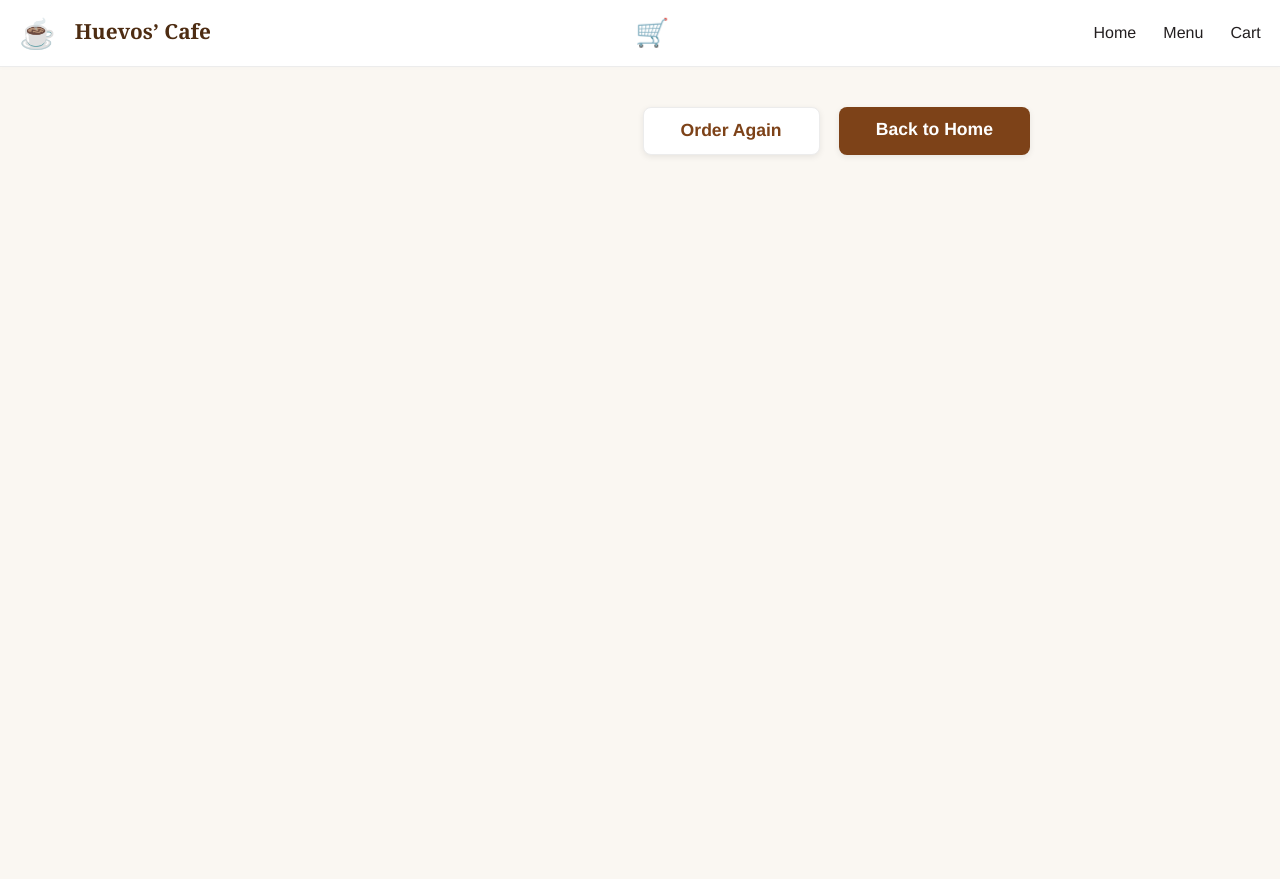
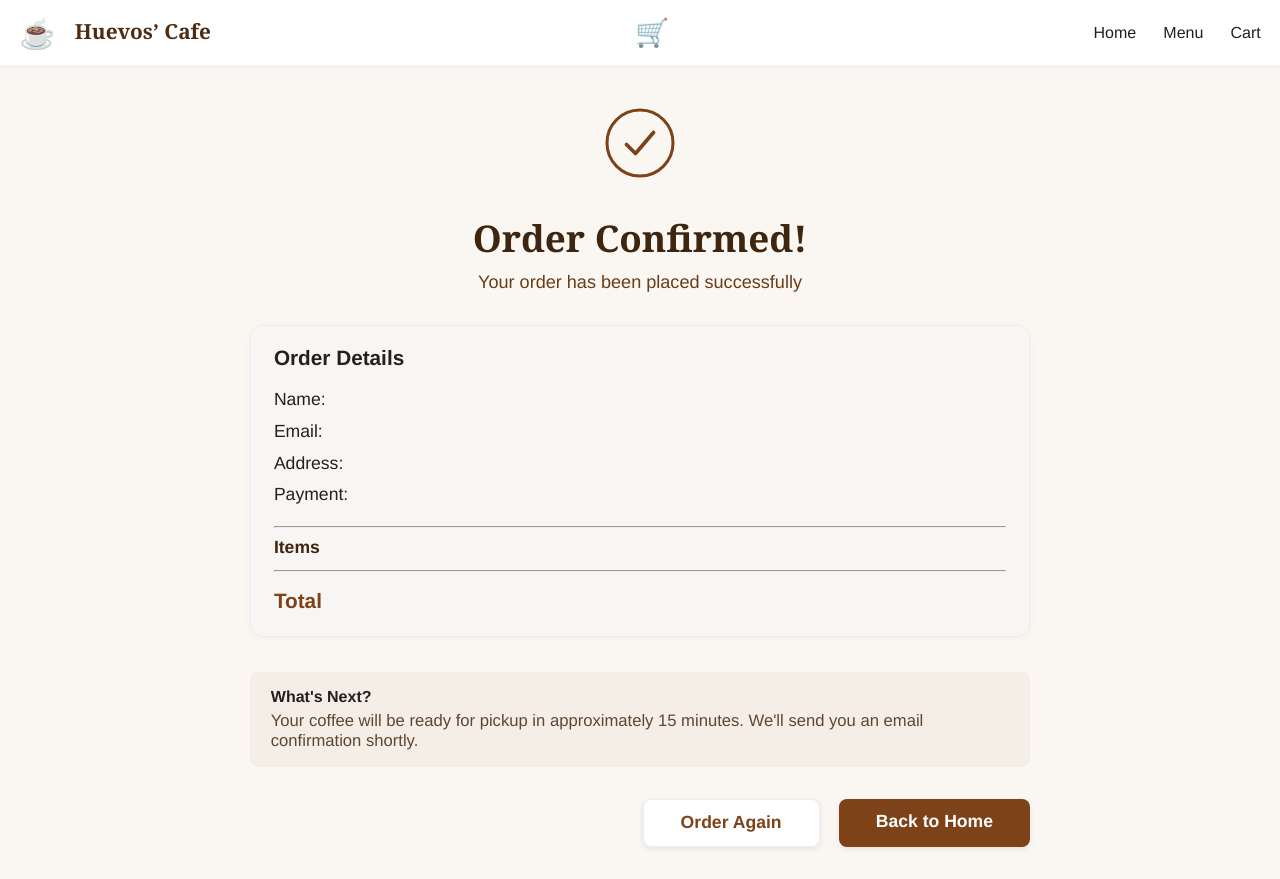
Before and after one commit to DDBSchool/Group-6--RWD-WAD-1st-Sem-Midterm-Project--S.Y-2025-2026, a plain HTML site: page confirmation.html in a window 1280 px wide. Before the commit the page ends 800 px from the top, so only its background shows below. Drawn offline with Linux system fonts and the light colour scheme.

Commit message:
Update confirmation.html

```diff
--- a/confirmation.html
+++ b/confirmation.html
@@ -30,7 +30,55 @@
     </header>
     <main>
         <section class="confirmation-main">
-
+            <div class="confirmation-header">
+                <div class="confirmation-icon">
+                    <svg height="72" viewBox="0 0 48 48" width="72" fill="none">
+                        <circle cx="24" cy="24" r="22" stroke="#7d4218" stroke-width="2" fill="none" />
+                        <path d="M15 25l6 6 12-14" stroke="#7d4218" stroke-width="2.5" fill="none"
+                            stroke-linecap="round" stroke-linejoin="round" />
+                    </svg>
+                </div>
+                <h1 class="confirmation-title">Order Confirmed!</h1>
+                <div class="confirmation-sub">Your order has been placed successfully</div>
+            </div>
+            <div class="confirmation-details-card">
+                <div class="confirmation-details-title">Order Details</div>
+                <table class="confirmation-details-table">
+                    <tbody>
+                        <tr>
+                            <td>Name:</td>
+                            <td id="conf-name"></td>
+                        </tr>
+                        <tr>
+                            <td>Email:</td>
+                            <td id="conf-email"></td>
+                        </tr>
+                        <tr>
+                            <td>Address:</td>
+                            <td id="conf-address"></td>
+                        </tr>
+                        <tr>
+                            <td>Payment:</td>
+                            <td id="conf-payment"></td>
+                        </tr>
+                    </tbody>
+                </table>
+                <hr>
+                <div class="confirmation-items-title">Items</div>
+                <div id="conf-items"></div>
+                <hr>
+                <div class="confirmation-total-row">
+                    <span>Total</span>
+                    <span id="conf-total"></span>
+                </div>
+            </div>
+            <div class="confirmation-next-card">
+                <div class="confirmation-next-title">What's Next?</div>
+                <div class="confirmation-next-desc">
+                    Your coffee will be ready for pickup in approximately 15 minutes. We'll send you an email
+                    confirmation shortly.
+                </div>
+            </div>
 
 
 
@@ -47,4 +95,5 @@
     <script src="scripts/main.js"></script>
 </body>
 
+
 </html>
```
